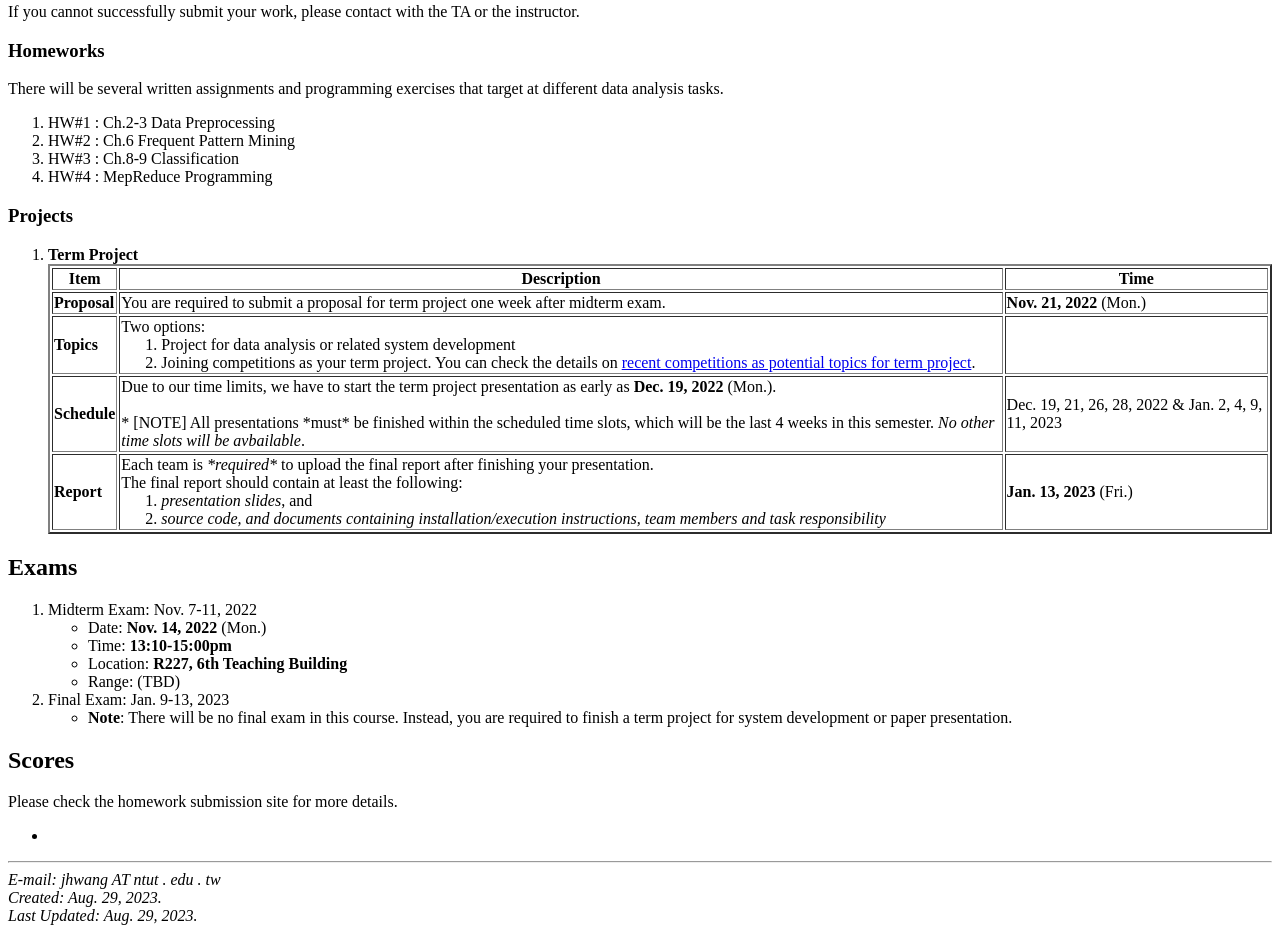
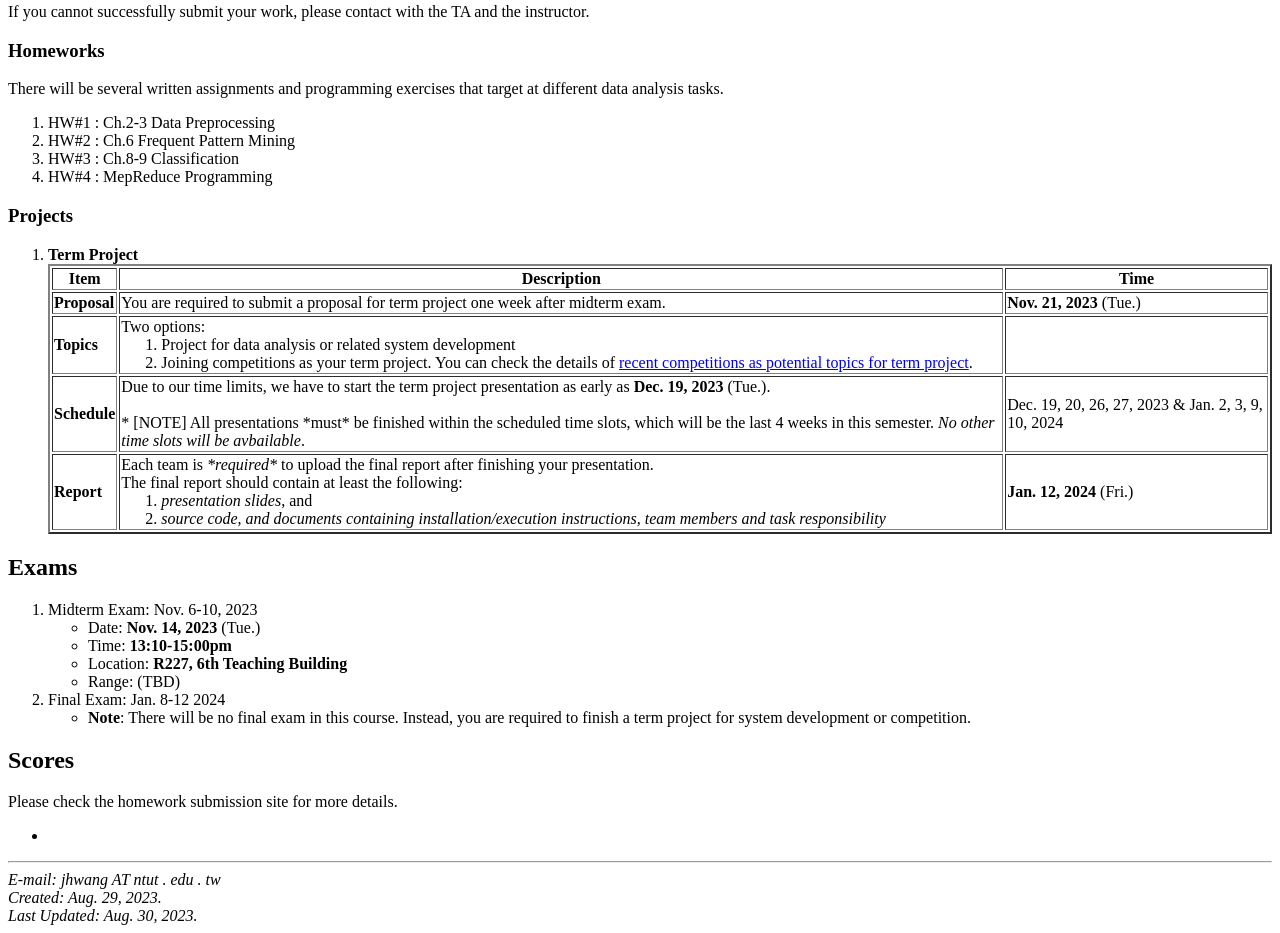
Before and after one commit to chriswjh/chriswjh.github.io, a plain HTML site: page EDM/index.html in a window 1280 px wide. Shown: the part 1627-2560 px from the top of the page. Drawn offline with Linux system fonts and the light colour scheme.

Commit message:
Update index.html

```diff
--- a/EDM/index.html
+++ b/EDM/index.html
@@ -193,7 +193,7 @@ Please hand in your assignment before deadline according to the following instru
 <b>NOTE</b>: Programs or projects in electronic files must be submitted directly to i-School+.
 
 <p>
-If you cannot successfully submit your work, please contact with the TA or the instructor.
+If you cannot successfully submit your work, please contact with the TA and the instructor.
 
 
 <h3> Homeworks </h3>
@@ -222,25 +222,25 @@ HW#4
      <tr> <th>Item</th><th>Description</th><th>Time</th></tr>
       <tr> <td><b>Proposal</b></td><td> You are required to submit a
       proposal for term project one week after midterm exam.
-     </td> <td> <b>Nov. 21, 2022</b> (Mon.)</td></tr>
+     </td> <td> <b>Nov. 21, 2023</b> (Tue.)</td></tr>
       <tr> <td><b>Topics</b></td> <td>
      Two options:
  <ol>
    <li>Project for data analysis or related system development
-   <li>Joining competitions as your term project. You can check the details on
-<a href="https://140.124.180.184:8081/Course/BDA_Fall22/slides/competition.pptx">recent competitions as potential topics for term project</a>.
+   <li>Joining competitions as your term project. You can check the details of
+<a href="competition.pptx">recent competitions as potential topics for term project</a>.
 </ol>
      </td>
       <td></td></tr>
       <tr> <td><b>Schedule</b></td> <td>
 Due to our time limits, we have to start the term
-      project presentation as early as <b>Dec. 19, 2022</b> (Mon.).<br>
+      project presentation as early as <b>Dec. 19, 2023</b> (Tue.).<br>
       <br>
       * [NOTE] All presentations *must* be finished within the scheduled time slots, which will be the last 4 weeks in this semester.
       <em>No other time slots will be avbailable</em>.
       <br>
       </td>
-      <td>Dec. 19, 21, 26, 28, 2022 & Jan. 2, 4, 9, 11, 2023</td></tr>
+      <td>Dec. 19, 20, 26, 27, 2023 & Jan. 2, 3, 9, 10, 2024</td></tr>
       <tr> <td><b>Report</b></td><td>Each team is <em>*required*</em> to upload the final report after finishing your presentation.
 <br>The final report should contain at least the following:
       <ol>
@@ -248,7 +248,7 @@ Due to our time limits, we have to start the term
       <li><em>source code, and documents containing installation/execution instructions,
       team members and task responsibility</em>
       </ol></td>
-      <td><b>Jan. 13, 2023</b> (Fri.)
+      <td><b>Jan. 12, 2024</b> (Fri.)
       </td></tr>
     </table>
 </ol>
@@ -256,16 +256,16 @@ Due to our time limits, we have to start the term
 
 <h2> Exams </h2>
 <ol>
-	<li> Midterm Exam: Nov. 7-11, 2022<br>
+	<li> Midterm Exam: Nov. 6-10, 2023<br>
              <ul>
-               <li>Date: <b>Nov. 14, 2022</b> (Mon.)
+               <li>Date: <b>Nov. 14, 2023</b> (Tue.)
                <li>Time: <b>13:10-15:00pm</b>
                <li>Location: <b>R227, 6th Teaching Building</b>
                <li>Range: (TBD)
              </ul>
-        <li> Final Exam: Jan. 9-13, 2023<br>
+        <li> Final Exam: Jan. 8-12 2024<br>
              <ul>
-               <li> <b>Note</b>: There will be no final exam in this course. Instead, you are required to finish a term project for system development or paper presentation.
+               <li> <b>Note</b>: There will be no final exam in this course. Instead, you are required to finish a term project for system development or competition.
              </ul>
 
 </ol>
@@ -282,7 +282,7 @@ Please check the homework submission site for more details.
 <address>
 	E-mail: jhwang AT  ntut . edu  . tw <br>
 Created: Aug. 29, 2023.<br>
-Last Updated: Aug. 29, 2023.<br>
+Last Updated: Aug. 30, 2023.<br>
 </address>
 </body>
 </html>
```
